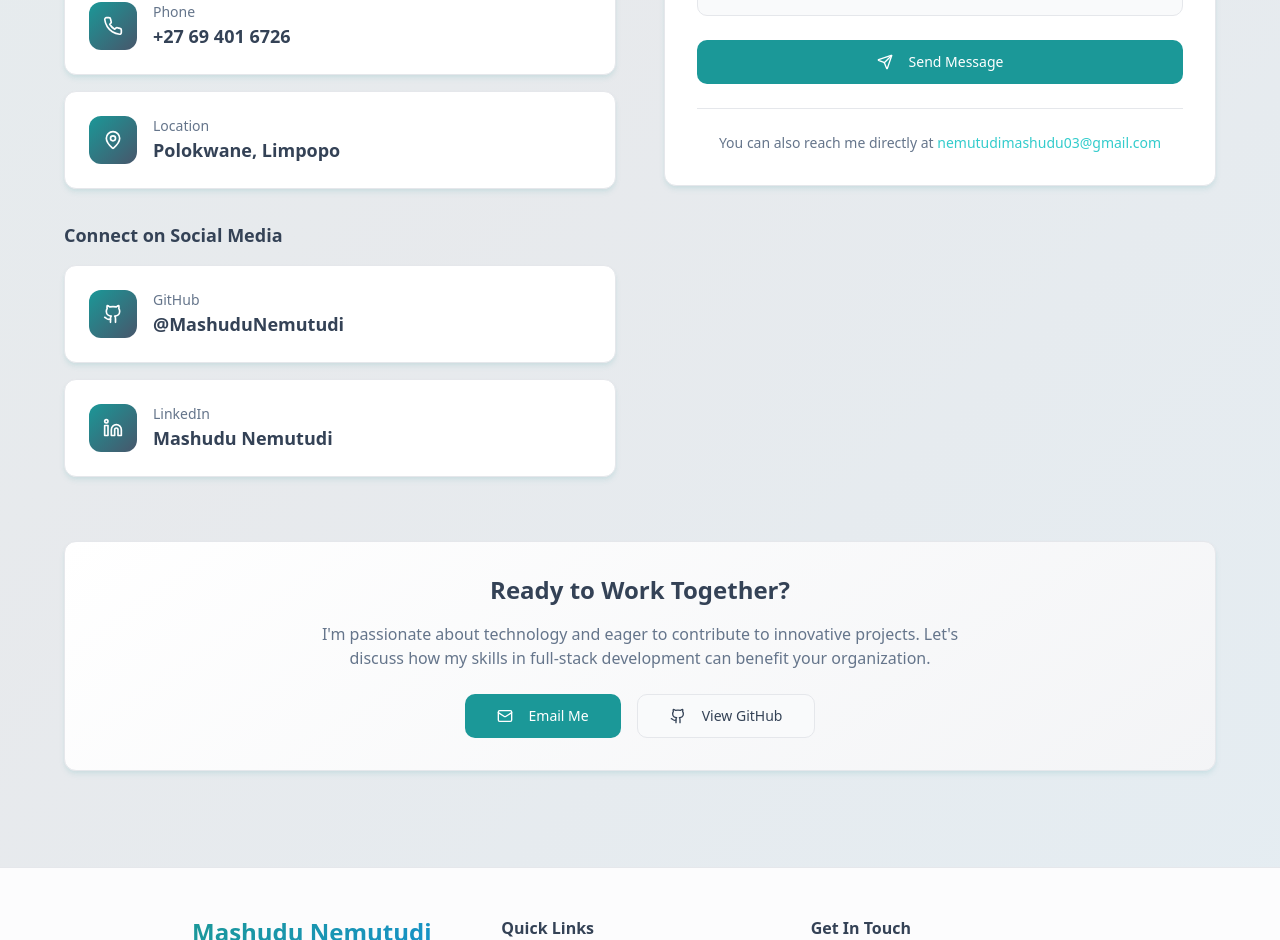
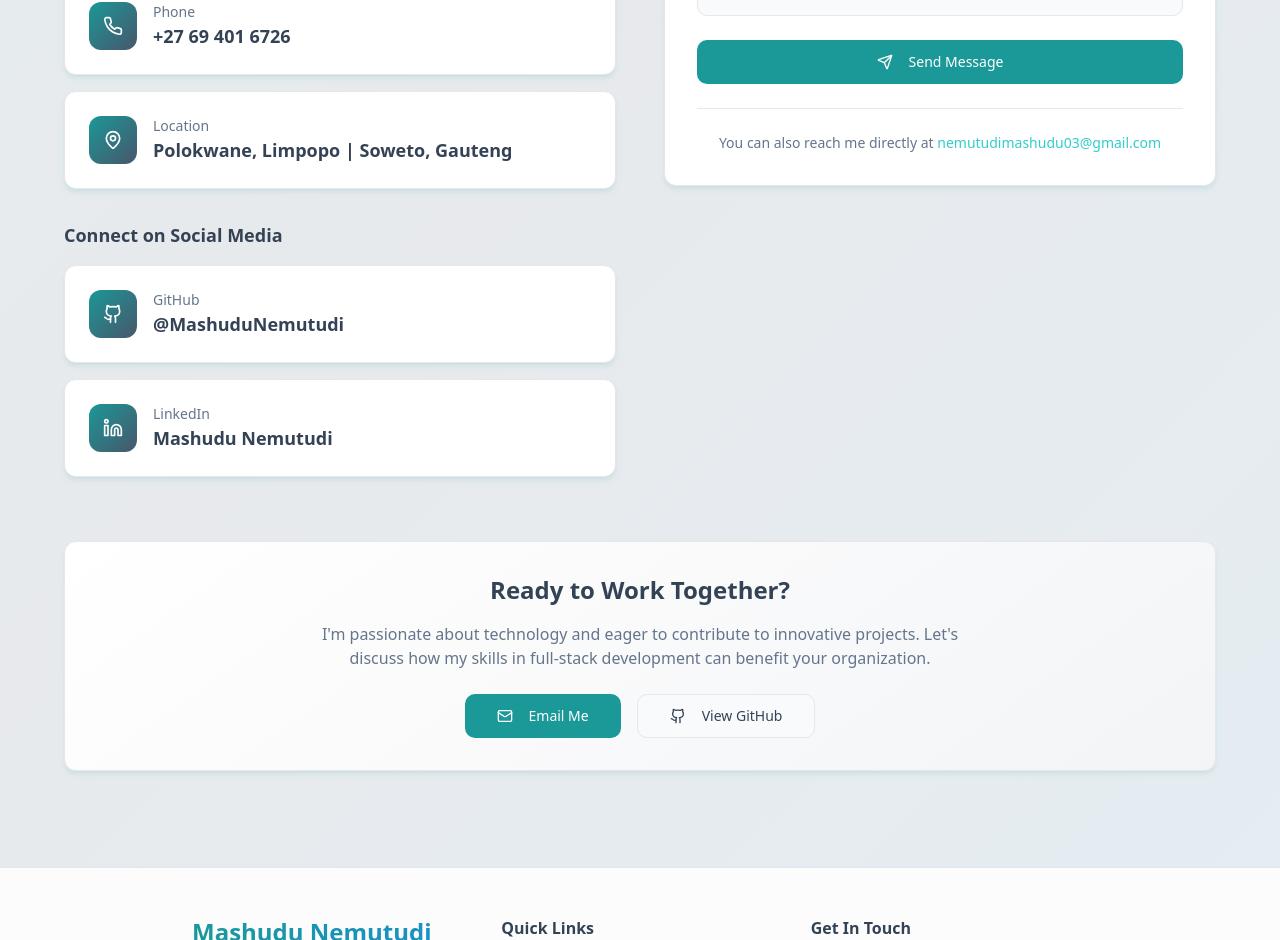
Before and after one commit to MashuduNemutudi/portfolio-mashudu-showcase, a React (Vite) app: page / in a window 1280 px wide. Shown: the part 11060-12000 px from the top of the page. Built offline with nearby package versions, Linux system fonts and the light colour scheme; the HTML template or start-up script is replaced by a standard one.

Commit message:
Changes
Co-authored-by: MashuduNemutudi <186163770+MashuduNemutudi@users.noreply.github.com>

```diff
--- a/src/components/Contact.tsx
+++ b/src/components/Contact.tsx
@@ -56,7 +56,7 @@ const Contact = () => {
     {
       icon: MapPin,
       label: "Location",
-      value: "Polokwane, Limpopo",
+      value: "Polokwane, Limpopo | Soweto, Gauteng",
       link: null
     }
   ];
--- a/src/components/Footer.tsx
+++ b/src/components/Footer.tsx
@@ -57,7 +57,7 @@ const Footer = () => {
                 >
                   +27 69 401 6726
                 </a>
-                <p>Polokwane, Limpopo</p>
+                <p>Polokwane, Limpopo | Soweto, Gauteng</p>
               </div>
             </div>
           </div>
```
